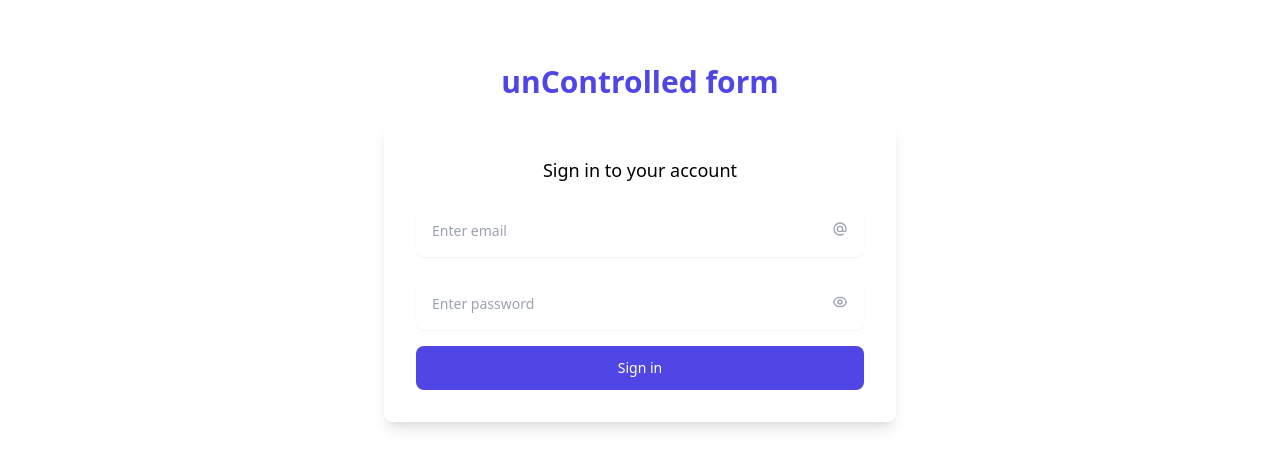
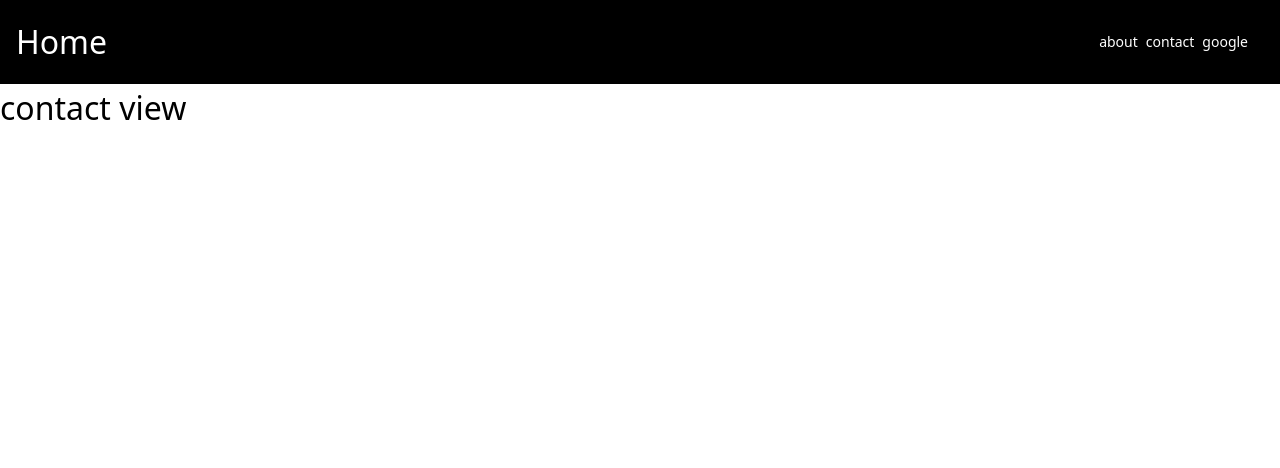
Before and after one commit to jibola2588/props-repo, a React (Create React App) app: page /contact in a window 1280 px wide. Shown: the top 468 px of the page. Built offline with nearby package versions, Linux system fonts and the light colour scheme.

Commit message:
added route class

```diff
--- a/package.json
+++ b/package.json
@@ -8,6 +8,7 @@
     "@testing-library/user-event": "^13.5.0",
     "react": "^18.2.0",
     "react-dom": "^18.2.0",
+    "react-router-dom": "^6.10.0",
     "react-scripts": "5.0.1",
     "styled-components": "^5.3.9",
     "web-vitals": "^2.1.4"
--- a/src/App.js
+++ b/src/App.js
@@ -7,6 +7,12 @@ import Counter from './functionalComponents/12-04-23'
 import Form from './functionalComponents/14-04-23'
 import UnControlledForm from './functionalComponents/unControlledForm'
 import ParentComponent from './classes/ParentComponent'
+import Home from './pages/Home';
+import About from './pages/About';
+import Contact from './pages/Contact';
+
+import {Routes,Route} from 'react-router-dom'
+import Navbar from './functionalComponents/Navbar';
 
 const App = () => {
   // const [showComp,setShowComp] = useState(true)
@@ -21,7 +27,13 @@ const App = () => {
         {/* <ParentComponent/> */}
         {/* <Counter />  */}
         {/* <Form />  */}
-        <UnControlledForm />
+        {/* <UnControlledForm />  */}
+        <Navbar />
+        <Routes>
+          <Route path='/' element={<Home />} />
+          <Route path='/about' element={<About />} />
+          <Route path='/contact' element={  <Contact />} />
+        </Routes>
    </Container>
   );
 }
--- /dev/null
+++ b/src/functionalComponents/Navbar.jsx
@@ -0,0 +1,17 @@
+import React from 'react'
+import { Link } from 'react-router-dom'
+
+const Navbar = () => {
+  return (
+    <div className='flex p-4 items-center justify-between bg-black text-white'>
+      <Link to='/'>Home</Link>
+      <div  className='flex p-4 text-sm items-center gap-2'>
+        <Link to='/about'>about</Link>
+        <Link to='/contact'>contact</Link>
+        <a href='https://images.google.com/'>google</a>
+      </div>
+    </div>
+  )
+}
+
+export default Navbar
--- a/src/index.js
+++ b/src/index.js
@@ -1,6 +1,12 @@
 import React from 'react'
 import ReactDom from 'react-dom/client'
 import App from './App'
+import {BrowserRouter as Router} from 'react-router-dom'
 
 const root = ReactDom.createRoot(document.getElementById('root'))
-root.render(<App />)
+root.render(
+<Router>
+     <App />
+</Router>
+
+)
--- /dev/null
+++ b/src/pages/About.jsx
@@ -0,0 +1,11 @@
+import React from 'react'
+
+const About = () => {
+  return (
+    <div>
+      about view
+    </div>
+  )
+}
+
+export default About
--- /dev/null
+++ b/src/pages/Contact.jsx
@@ -0,0 +1,11 @@
+import React from 'react'
+
+const Contact = () => {
+  return (
+    <div>
+      contact view
+    </div>
+  )
+}
+
+export default Contact
--- /dev/null
+++ b/src/pages/Home.jsx
@@ -0,0 +1,11 @@
+import React from 'react'
+
+const Home = () => {
+  return (
+    <div>
+      home view
+    </div>
+  )
+}
+
+export default Home
```
Also changed, not shown: 1 other file (tests, documents, lock files or other folders).
